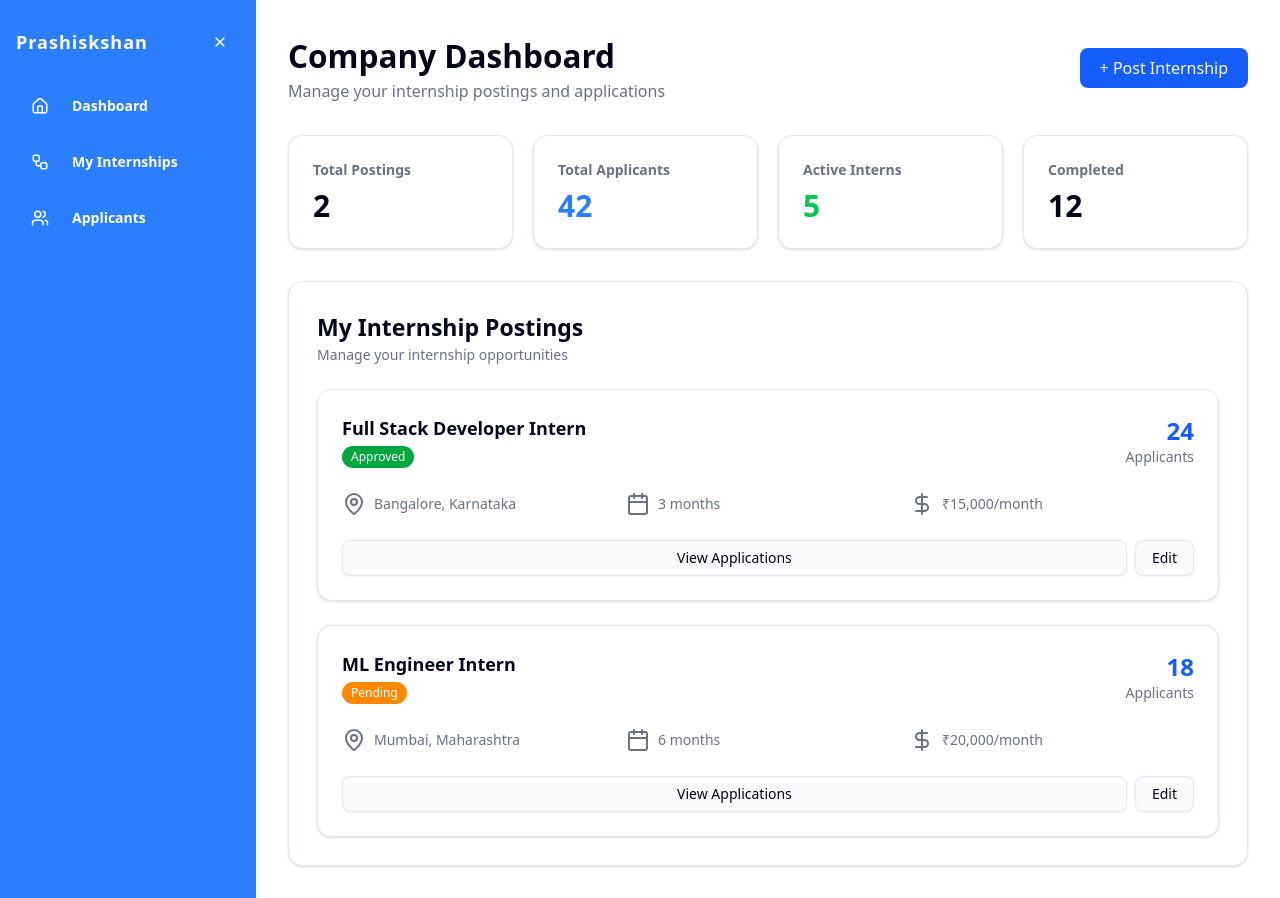
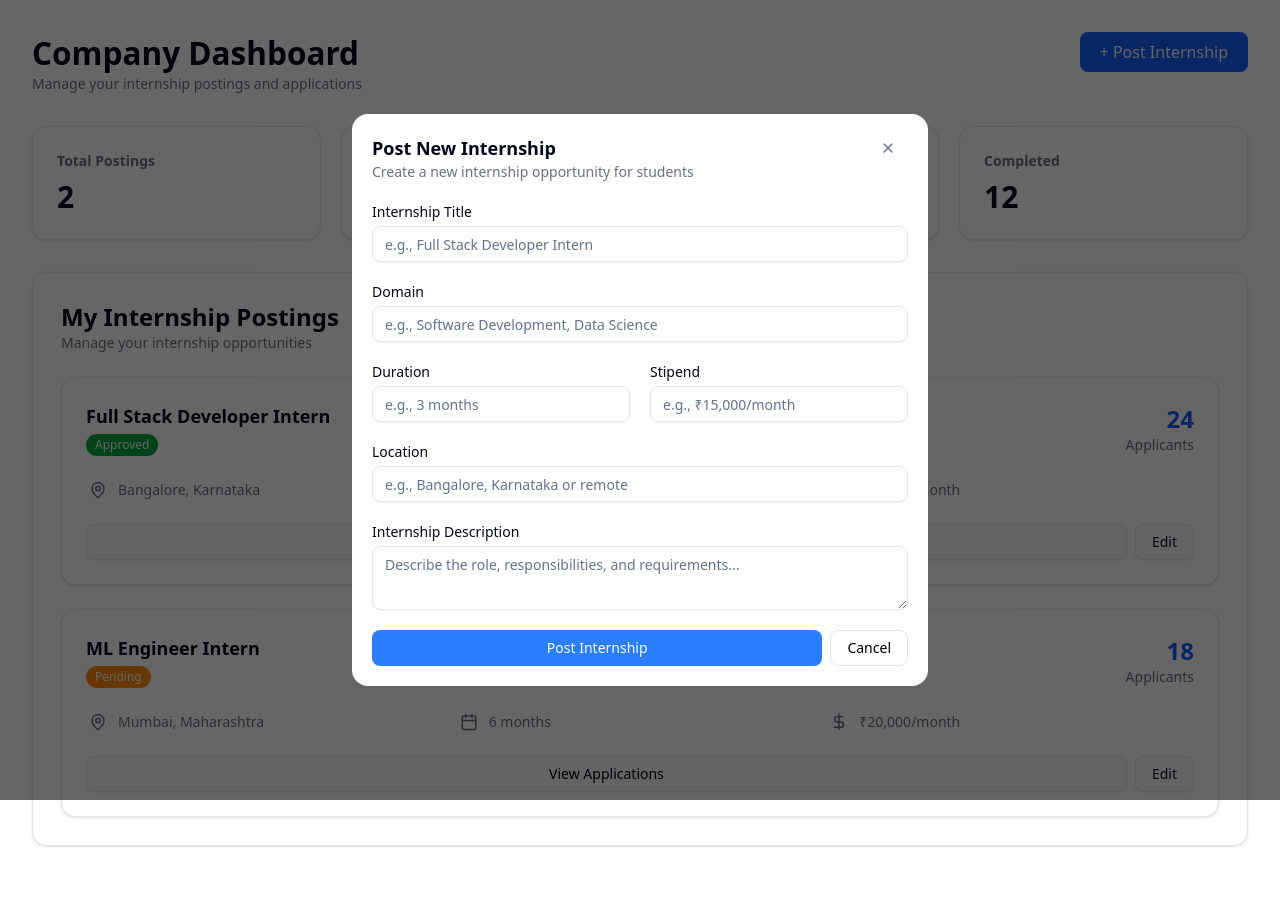
Before and after one commit to riyaxwasxhere/NEP-Internship-management-system, a React (Vite) app: page /company/dashboard in a window 1280 px wide. Both pictures are taken after a click on the button "+ Post Internship". Built offline with nearby package versions, Linux system fonts and the light colour scheme.

Commit message:
updated company dashboard

```diff
--- a/package.json
+++ b/package.json
@@ -10,6 +10,7 @@
     "preview": "vite preview"
   },
   "dependencies": {
+    "@radix-ui/react-label": "^2.1.7",
     "@radix-ui/react-slot": "^1.2.3",
     "@tailwindcss/vite": "^4.1.14",
     "class-variance-authority": "^0.7.1",
--- a/src/App.jsx
+++ b/src/App.jsx
@@ -2,6 +2,8 @@ import { BrowserRouter, Routes, Route } from "react-router-dom";
 import Home from "./pages/Home";
 import Dashboard from "./pages/student/Dashboard";
 import CompanyDashboard from "./pages/company/CompanyDashboard";
+import MyInternships from "./pages/company/MyInternships";
+import Applicants from "./pages/company/Applicants";
 
 function App() {
   return (
@@ -10,6 +12,8 @@ function App() {
         <Route path="/" element={<Home />} />
         <Route path="/student/dashboard" element={<Dashboard />} />
         <Route path="/company/dashboard" element={<CompanyDashboard/>} />
+        <Route path="/company/myinternships" element={<MyInternships/>} />
+        <Route path="/company/applicants" element={<Applicants/>} />
       </Routes>
     </BrowserRouter>
   );
--- a/src/components/ui/card.jsx
+++ b/src/components/ui/card.jsx
@@ -10,7 +10,7 @@ function Card({
     <div
       data-slot="card"
       className={cn(
-        "bg-card text-card-foreground flex flex-col gap-6 rounded-xl border py-6 shadow-sm",
+        "bg-card text-card-foreground flex flex-col gap-3 sm:gap-6 rounded-xl border py-3 sm:py-6 shadow-sm",
         className
       )}
       {...props} />
@@ -25,7 +25,7 @@ function CardHeader({
     <div
       data-slot="card-header"
       className={cn(
-        "@container/card-header grid auto-rows-min grid-rows-[auto_auto] items-start gap-2 px-6 has-data-[slot=card-action]:grid-cols-[1fr_auto] [.border-b]:pb-6",
+        "@container/card-header grid auto-rows-min grid-rows-[auto_auto] items-start gap-2 px-3 sm:px-6 has-data-[slot=card-action]:grid-cols-[1fr_auto] [.border-b]:pb-6",
         className
       )}
       {...props} />
@@ -75,7 +75,7 @@ function CardContent({
   className,
   ...props
 }) {
-  return (<div data-slot="card-content" className={cn("px-6", className)} {...props} />);
+  return (<div data-slot="card-content" className={cn("px-3 sm:px-6", className)} {...props} />);
 }
 
 function CardFooter({
@@ -85,7 +85,7 @@ function CardFooter({
   return (
     <div
       data-slot="card-footer"
-      className={cn("flex items-center px-6 [.border-t]:pt-6", className)}
+      className={cn("flex items-center px-3 sm:px-6 [.border-t]:pt-6", className)}
       {...props} />
   );
 }
--- /dev/null
+++ b/src/components/ui/input.jsx
@@ -0,0 +1,24 @@
+import * as React from "react"
+
+import { cn } from "@/lib/utils"
+
+function Input({
+  className,
+  type,
+  ...props
+}) {
+  return (
+    <input
+      type={type}
+      data-slot="input"
+      className={cn(
+        "file:text-foreground placeholder:text-muted-foreground selection:bg-primary selection:text-primary-foreground dark:bg-input/30 border-input h-9 w-full min-w-0 rounded-md border bg-transparent px-3 py-1 text-base shadow-xs transition-[color,box-shadow] outline-none file:inline-flex file:h-7 file:border-0 file:bg-transparent file:text-sm file:font-medium disabled:pointer-events-none disabled:cursor-not-allowed disabled:opacity-50 md:text-sm",
+        "focus-visible:border-ring focus-visible:ring-ring/50 focus-visible:ring-[3px]",
+        "aria-invalid:ring-destructive/20 dark:aria-invalid:ring-destructive/40 aria-invalid:border-destructive",
+        className
+      )}
+      {...props} />
+  );
+}
+
+export { Input }
--- /dev/null
+++ b/src/components/ui/label.jsx
@@ -0,0 +1,21 @@
+import * as React from "react"
+import * as LabelPrimitive from "@radix-ui/react-label"
+
+import { cn } from "@/lib/utils"
+
+function Label({
+  className,
+  ...props
+}) {
+  return (
+    <LabelPrimitive.Root
+      data-slot="label"
+      className={cn(
+        "flex items-center gap-2 text-sm leading-none font-medium select-none group-data-[disabled=true]:pointer-events-none group-data-[disabled=true]:opacity-50 peer-disabled:cursor-not-allowed peer-disabled:opacity-50",
+        className
+      )}
+      {...props} />
+  );
+}
+
+export { Label }
--- /dev/null
+++ b/src/components/ui/textarea.jsx
@@ -0,0 +1,20 @@
+import * as React from "react"
+
+import { cn } from "@/lib/utils"
+
+function Textarea({
+  className,
+  ...props
+}) {
+  return (
+    <textarea
+      data-slot="textarea"
+      className={cn(
+        "border-input placeholder:text-muted-foreground focus-visible:border-ring focus-visible:ring-ring/50 aria-invalid:ring-destructive/20 dark:aria-invalid:ring-destructive/40 aria-invalid:border-destructive dark:bg-input/30 flex field-sizing-content min-h-16 w-full rounded-md border bg-transparent px-3 py-2 text-base shadow-xs transition-[color,box-shadow] outline-none focus-visible:ring-[3px] disabled:cursor-not-allowed disabled:opacity-50 md:text-sm",
+        className
+      )}
+      {...props} />
+  );
+}
+
+export { Textarea }
--- a/src/pages/company/CompanyDashboard.jsx
+++ b/src/pages/company/CompanyDashboard.jsx
@@ -1,4 +1,4 @@
-import React from 'react'
+import React, { useState } from 'react'
 import { Button } from "@/components/ui/button"
 import {
   Card,
@@ -11,10 +11,18 @@ import {
 } from "@/components/ui/card"
 import { Badge } from "@/components/ui/badge"
 import { cn } from "@/lib/utils";
-import { CalendarIcon, DollarSignIcon, HomeIcon, MapPinIcon, UsersIcon, WorkflowIcon, X } from 'lucide-react';
+import { CalendarIcon, DollarSignIcon, HomeIcon, LogOutIcon, MapPinIcon, MenuIcon, UsersIcon, WorkflowIcon, X } from 'lucide-react';
+import PostPortal from './PostPortal';
 
 
 const CompanyDashboard = () => {
+  const sidebarEls = [
+    { label: "Dashboard", icon: <HomeIcon className='h-4 sm:h-5'/> },
+    { label: "My Internships", icon: <WorkflowIcon className='h-4 sm:h-5'/> },
+    { label: "Applicants", icon: <UsersIcon className='h-4 sm:h-5'/> },
+    { label: "Logout", icon: <LogOutIcon className='h-4 sm:h-5'/> },
+  ]
+
   const stats = [
     { label: "Total Postings", value: 2 },
     { label: "Total Applicants", value: 42 },
@@ -41,37 +49,80 @@ const CompanyDashboard = () => {
     },
   ]
 
+  const [isOpen, setIsOpen] = useState(false)
+  const [sidebarOpen, setSidebarOpen] = useState(true)
+
+  const handleSidebar = () =>{
+    setSidebarOpen(!sidebarOpen)
+  }
+
   return (
-    <div className='flex' >
+    <div className='flex relative' >
       {/* sidebar */}
-      <aside className='bg-blue-500 w-64 text-white px-4 '>
-        <div className='flex items-center justify-between py-6'>
-          <h1 className='text-lg font-bold tracking-[1px]'>Prashiskshan</h1>
-          <Button variant="ghost" className='hover:bg-blue-400'><X/></Button>
+      {/* <aside
+      className={cn(
+          "bg-blue-500 text-white h-screen top-0 left-0 transition-all duration-300 ease-in-out z-50 px-4",
+          sidebarOpen ? "fixed sm:sticky sm:w-64" : "fixed sm:sticky p-1 sm:w-16"
+        )}>
+        <div className=' flex items-center justify-between py-6'>
+          <h1 className={cn(
+              "sm:text-md md:text-xl font-bold tracking-[1px] transition-all duration-300  ",
+              sidebarOpen ? "opacity-100" : "opacity-0 hidden"
+            )}>Prashiskshan</h1>
+
+          {sidebarOpen ? (
+            <Button
+            onClick={handleSidebar}
+            variant="ghost"
+            className={`hover:cursor-pointer hover:bg-blue-400 transition-all duration-100 ease-in-out ${sidebarOpen? "" : "hidden"}`}><X/></Button>
+          ):(
+            <Button
+            onClick ={handleSidebar}
+            variant="ghost"
+            className={`hover:cursor-pointer transition-all duration-100 ease-in-out hover:bg-blue-400 ${sidebarOpen? "hidden" : ""} `}><MenuIcon/></Button>
+          )}
+
         </div>
-        <ul className='flex flex-col gap-3'>
-          <li className='flex gap-5 text-sm font-semibold items-center p-3  rounded-xl hover:bg-blue-400 transition-all duration-100 ease-in '><HomeIcon className='h-4.5'/> Dashboard</li>
-          <li className='flex gap-5 text-sm font-semibold items-center p-3  rounded-xl hover:bg-blue-400 transition-all duration-100 ease-in '><WorkflowIcon className='h-4.5'/> My Internships</li>
-          <li className='flex gap-5 text-sm font-semibold items-center p-3  rounded-xl hover:bg-blue-400 transition-all duration-100 ease-in '><UsersIcon className='h-4.5'/> Applicants</li>
+        <ul className='flex flex-col gap-3 justify-center'>
+          {sidebarEls.map((item)=>(
+            <li className={cn(
+              "flex w-full items-center gap-2 sm:gap-4 p-1 sm:p-3 rounded-lg hover:cursor-pointer hover:bg-blue-400 transition-all duration-300 text-sm font-medium",
+              sidebarOpen ? "justify-start" : "justify-center"
+            )}>
+              <div className='flex-shrink-0'>{item.icon}</div>
+              {sidebarOpen && <span>{item.label}</span>}
+            </li>
+          ))}
         </ul>
-      </aside>
+      </aside> */}
 
       {/* main content */}
-      <main className='flex-1 p-8'>
-        <div className='flex items-center justify-between'>
-          <div>
-            <h1 className='text-[31.5px] font-bold'>Company Dashboard</h1>
-            <p className='text-gray-500'>Manage your internship postings and applications</p>
+      <main className={cn(
+        "flex-1 py-5 px-2 sm:p-8 relative",
+        sidebarOpen ? "": "pl-16"
+      )}>
+        <div className='flex justify-between'>
+          <div className='flex-1'>
+            <h1 className='sm:text-2xl md:text-[31.5px] font-bold'>Company Dashboard</h1>
+            <p className='text-sm text-gray-500'>Manage your internship postings and applications</p>
           </div>
-          <Button className='bg-blue-600 text-md p-5'>+ Post Internship</Button>
+          <Button
+          onClick = {()=> setIsOpen(true)}
+          className='bg-blue-600 hover:bg-blue-400 hover:cursor-pointer
+          lg:text-[16px] text-xs sm:text-sm p-2 sm:p-5'>+ Post Internship</Button>
         </div>
 
-        <div className='grid grid-cols-4 py-8 gap-5'>
+        <PostPortal
+        isOpen={isOpen}
+        onClose={()=> setIsOpen(false)}>
+        </PostPortal>
+
+        <div className='grid grid-cols-1 sm:grid-cols-2 lg:grid-cols-4 py-8 gap-5'>
           {stats.map((stat)=>(
-            <Card>
+            <Card >
               <CardContent className='flex flex-col gap-2'>
                 <h3 className='text-gray-500 text-sm font-semibold'>{stat.label}</h3>
-                <p className={`text-3xl font-bold
+                <p className={`text-xl sm:text-2xl md:text-3xl font-bold
                   ${stat.label === "Total Applicants"
                   ? "text-blue-500"
                   :stat.label === "Active Interns"
@@ -83,9 +134,9 @@ const CompanyDashboard = () => {
           ))}
         </div>
 
-        <Card className='p-7'>
+        <Card className='p-3 sm:p-7'>
           <div>
-            <h2 className='text-[23px] font-semibold'>My Internship Postings</h2>
+            <h2 className='sm:text-xl md:text-2xl font-semibold'>My Internship Postings</h2>
             <p className='text-gray-500 text-sm'>Manage your internship opportunities</p>
           </div>
 
@@ -93,7 +144,7 @@ const CompanyDashboard = () => {
             <Card>
               <CardHeader className='flex items-center justify-between'>
                 <div className='flex flex-col gap-1'>
-                  <h3 className='text-lg font-semibold'>{job.title}</h3>
+                  <h3 className='sm:text-lg font-semibold'>{job.title}</h3>
                   <Badge
                     variant = "secondary"
                     className={cn(
@@ -104,15 +155,15 @@ const CompanyDashboard = () => {
                     )}>{job.status}</Badge>
                 </div>
                 <div className='flex flex-col items-end'>
-                  <h2 className='text-blue-600 text-2xl font-bold'>{job.applicants}</h2>
-                  <p className='text-gray-500 text-sm'>Applicants</p>
+                  <h2 className='text-blue-600 text-xl sm:text-2xl font-bold'>{job.applicants}</h2>
+                  <p className='text-gray-500 text-xs sm:text-sm'>Applicants</p>
                 </div>
               </CardHeader>
 
-              <CardContent className='grid grid-cols-3 text-gray-500'>
-                <p className='flex items-center gap-2 text-sm'><MapPinIcon/> {job.location}</p>
-                <p className='flex items-center gap-2 text-sm'><CalendarIcon/> {job.duration}</p>
-                <p className='flex items-center gap-2 text-sm'><DollarSignIcon/> {job.stipend}</p>
+              <CardContent className='grid grid-cols-1 gap-1 sm:grid-cols-3 text-gray-500'>
+                <p className='flex items-center sm:gap-2 text-xs sm:text-sm'><MapPinIcon className='h-3.5 sm:h-4.5'/> {job.location}</p>
+                <p className='flex items-center sm:gap-2 text-xs sm:text-sm'><CalendarIcon className='h-3.5 sm:h-4.5'/> {job.duration}</p>
+                <p className='flex items-center sm:gap-2 text-xs sm:text-sm'><DollarSignIcon className='h-3.5 sm:h-4.5'/> {job.stipend}</p>
               </CardContent>
 
               <CardFooter className='flex gap-2'>
--- /dev/null
+++ b/src/pages/company/PostPortal.jsx
@@ -0,0 +1,92 @@
+import React from 'react'
+import {createPortal} from 'react-dom'
+import { Button } from "@/components/ui/button"
+import { X } from 'lucide-react'
+
+import { Input } from "@/components/ui/input";
+import { Label } from "@/components/ui/label";
+import { Textarea } from "@/components/ui/textarea";
+const PostPortal = ({ isOpen, onClose }) => {
+  if(!isOpen) return null
+
+  return createPortal(
+    <div className='fixed top-0 left-0 right-0 bottom-0 bg-black/60 flex items-center justify-center'>
+      <div className='flex flex-col gap-5 bg-white p-5 rounded-2xl w-[95%] sm:w-[60%] md:w-[45%]'>
+        <div>
+            <div className='flex items-center justify-between'>
+                <h2 className='text-md sm:text-lg font-semibold '>Post New Internship </h2>
+                <Button
+                variant='ghost'
+                className='h-4.5 text-gray-500 hover:bg-white hover:cursor-pointer'
+                onClick={onClose}><X/></Button>
+            </div>
+            <p className='text-gray-500 text-xs sm:text-sm'>Create a new internship opportunity for students</p>
+        </div>
+        <div className='flex flex-col gap-1'>
+            <Label
+            className='text-xs sm:text-sm'
+            htmlFor='title'>Internship Title</Label>
+            <Input
+            className='text-xs sm:text-sm'
+            id='title'
+            placeholder='e.g., Full Stack Developer Intern
+            ' />
+        </div>
+        <div className='flex flex-col gap-1'>
+            <Label
+            className='text-xs sm:text-sm'
+            htmlFor='domain'>Domain</Label>
+            <Input
+            className='text-xs sm:text-sm'
+            id='domain'
+            placeholder='e.g., Software Development, Data Science' />
+        </div>
+        <div className='grid grid-cols-2 items-center justify-between gap-5'>
+            <div className='flex flex-col gap-1'>
+                <Label
+                className='text-xs sm:text-sm'
+                htmlFor='duration'>Duration</Label>
+                <Input
+                className='text-xs sm:text-sm'
+                id='duration'
+                placeholder='e.g., 3 months' />
+            </div>
+            <div className='flex flex-col gap-1'>
+                <Label
+                className='text-xs sm:text-sm'
+                htmlFor='stipend'>Stipend</Label>
+                <Input
+                className='text-xs sm:text-sm'
+                id='stipend'
+                placeholder='e.g., ₹15,000/month' />
+            </div>
+        </div>
+        <div className='flex flex-col gap-1'>
+            <Label
+            className='text-xs sm:text-sm'
+            htmlFor='loc'>Location</Label>
+            <Input
+            className='text-xs sm:text-sm'
+            id='loc'
+            placeholder='e.g., Bangalore, Karnataka or remote' />
+        </div>
+        <div className='flex flex-col gap-1'>
+            <Label
+            className='text-xs sm:text-sm'
+            htmlFor='Description'>Internship Description</Label>
+            <Textarea
+            className='text-xs sm:text-sm'
+            id='title'
+            placeholder='Describe the role, responsibilities, and requirements...' />
+        </div>
+        <div className='flex gap-2'>
+            <Button className='flex-1 bg-blue-500 hover:bg-blue-600 hover:cursor-pointer text-xs sm:text-sm transition-all duration-100 ease-in'>Post Internship</Button>
+            <Button className='text-xs sm:text-sm bg-white text-black border-1 hover:bg-blue-400 transition-all duration-100 ease-in hover:cursor-pointer'>Cancel</Button>
+        </div>
+      </div>
+    </div>,
+    document.body
+  )
+}
+
+export default PostPortal
```
Also changed, not shown: src/pages/company/Applicants.jsx (added, +11 -0 lines), src/pages/company/MyInternships.jsx (added, +11 -0 lines), 1 other file (tests, documents, lock files or other folders).
